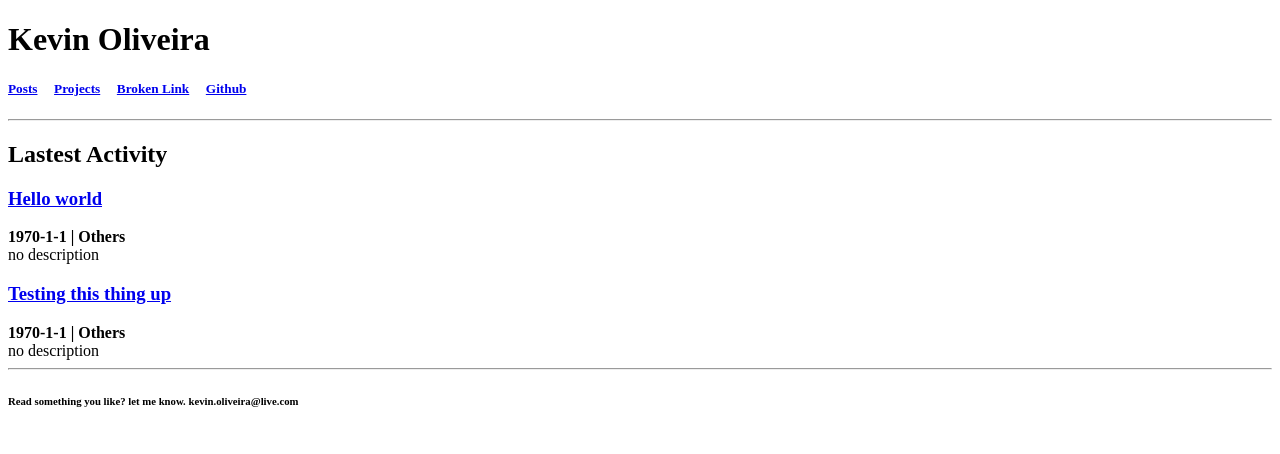
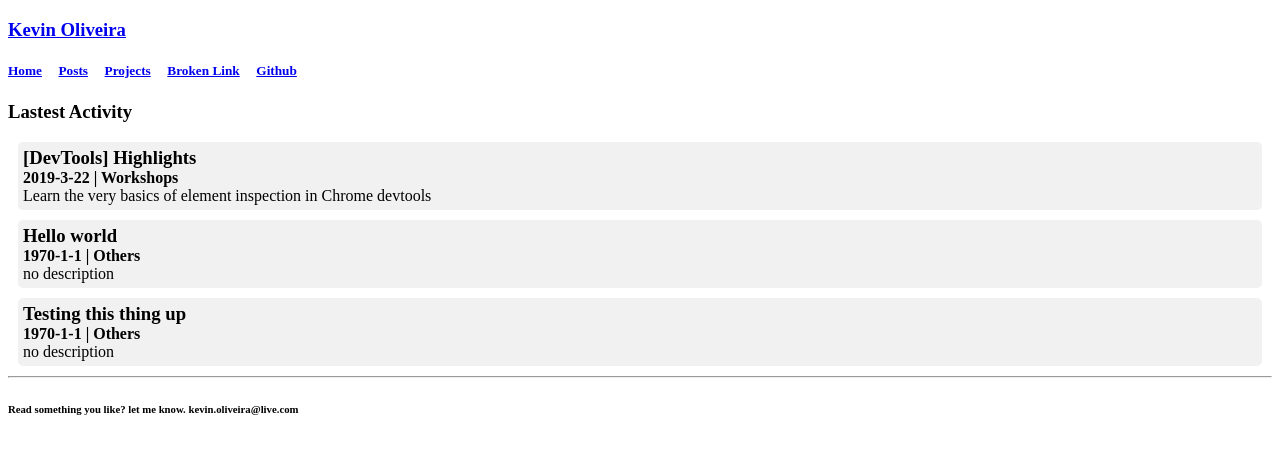
Before and after one commit to kevinoliveira/kevinoliveira.github.io, a Gatsby site: page / in a window 1280 px wide. Built offline with nearby package versions, Linux system fonts and the light colour scheme; Gatsby itself is replaced by a stand-in of ours.

Commit message:
changes on layout

```diff
--- /dev/null
+++ b/src/components/card/card.scss
@@ -0,0 +1,20 @@
+
+.link{
+	all: unset;
+	cursor: pointer;
+	.card{
+		//all:unset;
+		background-color: #d3d3d352;
+		padding: 5px;
+		border-radius: 5px;
+		margin: 10px;
+
+		&:hover{
+				background-color: #d3d3d382;
+		}
+
+		h3{
+			margin: 0px;
+		}
+	}
+}
--- a/src/components/card/index.tsx
+++ b/src/components/card/index.tsx
@@ -1,5 +1,6 @@
 import * as React from "react";
 import { language } from "../../declarations";
+import "./card.scss";
 
 interface IProps {
 	languages: language[];
@@ -17,15 +18,17 @@ class Card extends React.PureComponent<IProps, {}> {
 	public render() {
 		const { title, category, date, absolutePath, description } = this.props;
 		return (
-			<div>
-				<a href={this.pathTourlResolver(absolutePath)}>
-					<h3>{title}</h3>
-				</a>
-				<b>{`${date.getUTCFullYear()}-${date.getUTCMonth() +
-					1}-${date.getUTCDate()} | ${category || "Others"} `}</b>
-				<br />
-				{description || "no description"}
-			</div>
+
+			<a href={this.pathTourlResolver(absolutePath)} className="link">
+				<div className="card">
+						<h3 >{title}</h3>
+
+					<b>{`${date.getUTCFullYear()}-${date.getUTCMonth() +
+						1}-${date.getUTCDate()} | ${category || "Others"} `}</b>
+					<br />
+					{description || "no description"}
+				</div>
+			</a>
 		);
 	}
 }
--- a/src/components/links/index.tsx
+++ b/src/components/links/index.tsx
@@ -27,6 +27,7 @@ class Links extends React.Component<IProps, State> {
 
 	render() {
 		const menuItens: IMenuItem[] = [
+			{ key: "home", to: "/", title: "Home" },
 			{ key: "blog", to: "/blog", title: "Posts" },
 			{ key: "projects", to: "/projects", title: "Projects" },
 			{ key: "broken", to: "/broken", title: "Broken Link" },
--- a/src/md/test.md
+++ b/src/md/test.md
@@ -7,8 +7,6 @@ published: true
 
 
 
-Markdown Cheatsheet
-===================
 
 - - - -
 
--- a/src/md/workshop/devtools/highlights.md
+++ b/src/md/workshop/devtools/highlights.md
@@ -4,7 +4,7 @@ date: "2019-03-22"
 title: "[DevTools] Highlights"
 category: "Workshops"
 description: "Learn the very basics of element inspection in Chrome devtools"
-published: false
+published: true
 ---
 
 There must be at least 3 dashes separating each header cell.
@@ -26,6 +26,19 @@ Colons can be used to align columns.
 There must be at least 3 dashes separating each header cell.
 The outer pipes (|) are optional, and you don't need to make the
 raw Markdown line up prettily. You can also use inline Markdown.
+
+
+
+<iframe height="265" style="width: 100%;" scrolling="no" title="Color Mix in Vanilla CSS" src="//codepen.io/una/embed/qzKXgr/?height=265&theme-id=0&default-tab=css,result" frameborder="no" allowtransparency="true" allowfullscreen="true">
+  See the Pen <a href='https://codepen.io/una/pen/qzKXgr/'>Color Mix in Vanilla CSS</a> by Una Kravets
+  (<a href='https://codepen.io/una'>@una</a>) on <a href='https://codepen.io'>CodePen</a>.
+</iframe>
+
+
+There must be at least 3 dashes separating each header cell.
+The outer pipes (|) are optional, and you don't need to make the
+raw Markdown line up prettily. You can also use inline Markdown.
+
 
 | Markdown | Less      | Pretty     |
 | -------- | --------- | ---------- |
--- a/src/pages/blog.tsx
+++ b/src/pages/blog.tsx
@@ -70,7 +70,6 @@ export default class BlogPages extends React.Component<IndexPageProps, {}> {
 			<div>
 				<Title notHome />
 				<Links />
-				<hr />
 				<h1 className="title">Blog Posts</h1>
 				{categories}
 			</div>
--- a/src/pages/index.tsx
+++ b/src/pages/index.tsx
@@ -16,10 +16,10 @@ export default class extends React.Component<IndexPageProps, {}> {
 	public render() {
 		return (
 			<div>
-				<Title />
+				<Title notHome/>
 				<Links />
-				<hr />
-				<h2>Lastest Activity</h2>
+				{/*<hr />*/}
+				<h3>Lastest Activity</h3>
 				<Posts data={this.props.data} />
 				<Footer />
 			</div>
--- a/src/pages/projects.tsx
+++ b/src/pages/projects.tsx
@@ -120,7 +120,6 @@ export default class extends React.Component<{}, {}> {
 			<div>
 				<Title notHome />
 				<Links />
-				<hr />
 				<h1>My Projects</h1>
 
 				{ct(
--- a/src/templates/index.scss
+++ b/src/templates/index.scss
@@ -1,7 +1,7 @@
 .markdown-body {
 	box-sizing: border-box;
 	min-width: 200px;
-	max-width: 980px;
+	max-width: 800px;
 	margin: 0 auto;
 	padding: 45px;
 }
@@ -14,65 +14,72 @@
 
 body {
 	margin: 0px;
-	background-color: #000530 !important;
+	//background-color: #000530 !important;
 }
 
-h1,
-h2,
-h3,
-h4,
-h5,
-h6 {
-	color: #b6e737 !important;
-	border-color: #ffffff4a !important;
+.warn{
+	color: white;
+	background-color: firebrick;
+	padding: 10px;
+	border-radius: 5px;
 }
 
-pre,
-table,
-thead,
-tbody,
-tr,
-th,
-td {
-	background-color: #193d6a !important;
-	color: whitesmoke !important;
-}
+// h1,
+// h2,
+// h3,
+// h4,
+// h5,
+// h6 {
+// 	color: #b6e737 !important;
+// 	border-color: #ffffff4a !important;
+// }
 
-p,
-ul,
-li,
-details,
-summary,
-div {
-	color: #22e39c !important;
-	border-color: #ffffff4a !important;
-}
-a {
-	//text-decoration: underline !important;
-	color: #0c9d9f !important;
-	&:hover {
-		color: #ff0089 !important;
-	}
-}
-hr {
-	background-color: #ffffff4a !important;
-}
+// pre,
+// table,
+// thead,
+// tbody,
+// tr,
+// th,
+// td {
+// 	background-color: #193d6a !important;
+// 	color: whitesmoke !important;
+// }
+
+// p,
+// ul,
+// li,
+// details,
+// summary,
+// div {
+// 	color: #22e39c !important;
+// 	border-color: #ffffff4a !important;
+// }
+// a {
+// 	//text-decoration: underline !important;
+// 	color: #0c9d9f !important;
+// 	&:hover {
+// 		color: #ff0089 !important;
+// 	}
+// }
+// hr {
+// 	background-color: #ffffff4a !important;
+// }
 
 * {
-	scrollbar-color: #0c9d9f #193d6a;
+	scrollbar-color: #c4c4c4 #fff;
 
 	&::selection {
-		background-color: #ff0089;
+		background-color: yellow;
 		color: black;
 	}
 
 	&::-webkit-scrollbar {
 		width: 15px !important;
-		background-color: #193d6a !important;
+		background-color: #fff !important;
 	}
 
 	&::-webkit-scrollbar-thumb {
-		background-color: #0c9d9f !important;
-		border: 2px solid #0c9d9f !important;
+		background-color: #c4c4c4 !important;
+		border: 2px solid #c4c4c4 !important;
 	}
 }
```
Also changed, not shown: src/templates/blogTemplate.tsx (+8 -8 lines).
